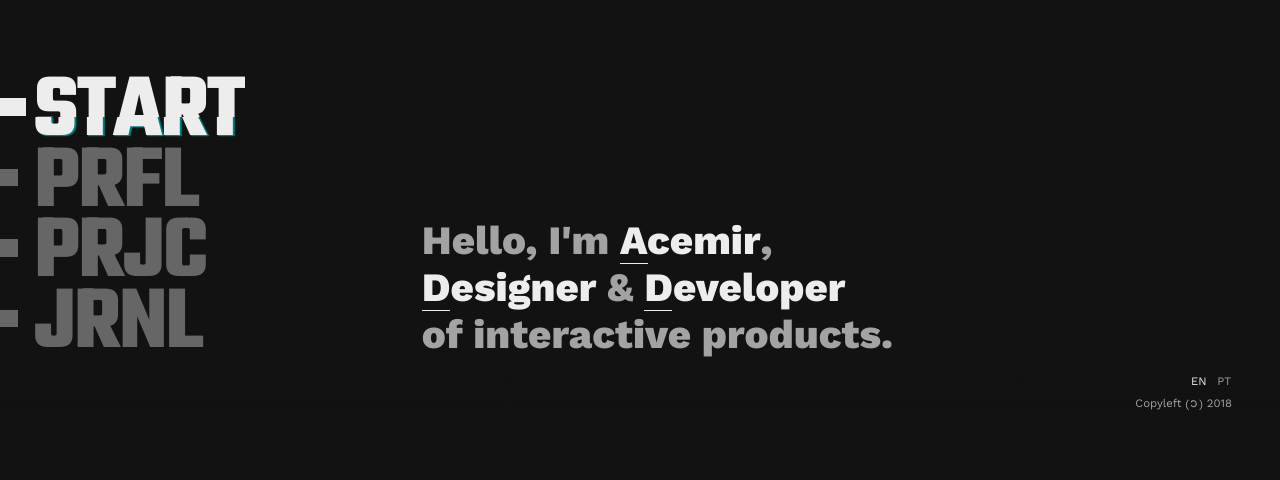
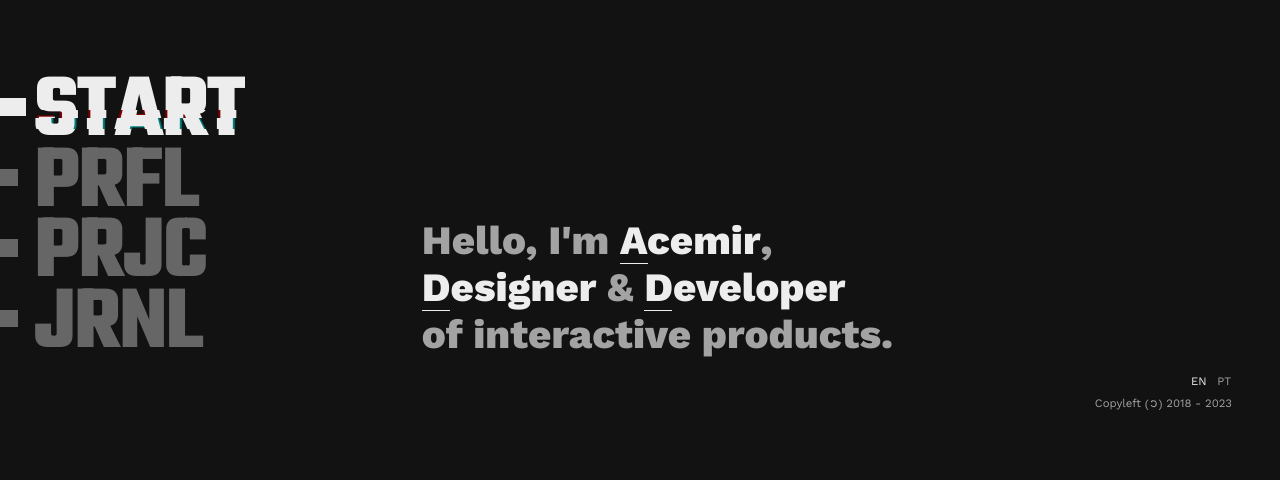
Before and after one commit to acemir/acemir.github.io, a Jekyll site: the page built from index.html, in a window 1280 px wide. Shown: the part 472-952 px from the top of the page. Built offline with Jekyll 4.4.1, drawn with Linux system fonts in a browser that asks for light colours; some web fonts are replaced.

Commit message:
feature: new year in footer

```diff
--- a/_includes/footer_root.html
+++ b/_includes/footer_root.html
@@ -8,5 +8,5 @@
       <li><a href="#">Behance</a></li>
     </ul>
   </nav> -->
-  <p>Copyleft <span class="copyleft">(<svg xmlns="http://www.w3.org/2000/svg" xmlns:xlink="http://www.w3.org/1999/xlink" viewBox="0 0 11 15.1"><path d="M5.2,7.1c1.2,0,2.1,0.4,2.7,1.1c0.7,0.7,1,1.7,1,2.9c0,1.3-0.3,2.2-1,2.9c-0.7,0.7-1.6,1.1-2.7,1.1c-0.8,0-1.5-0.2-2-0.6c-0.6-0.4-1-1-1.2-1.7L3,12.4c0.1,0.5,0.4,0.9,0.7,1.2C4.1,13.9,4.6,14,5.2,14C6,14,6.6,13.8,7,13.2c0.4-0.5,0.7-1.2,0.7-2.2c0-0.9-0.2-1.6-0.7-2.2C6.6,8.4,6,8.2,5.2,8.2c-1,0-1.7,0.5-2.1,1.5L2,9.1C2.3,8.5,2.7,8,3.2,7.6C3.7,7.2,4.4,7.1,5.2,7.1z"/></svg>)</span> 2018</p>
+  <p>Copyleft <span class="copyleft">(<svg xmlns="http://www.w3.org/2000/svg" xmlns:xlink="http://www.w3.org/1999/xlink" viewBox="0 0 11 15.1"><path d="M5.2,7.1c1.2,0,2.1,0.4,2.7,1.1c0.7,0.7,1,1.7,1,2.9c0,1.3-0.3,2.2-1,2.9c-0.7,0.7-1.6,1.1-2.7,1.1c-0.8,0-1.5-0.2-2-0.6c-0.6-0.4-1-1-1.2-1.7L3,12.4c0.1,0.5,0.4,0.9,0.7,1.2C4.1,13.9,4.6,14,5.2,14C6,14,6.6,13.8,7,13.2c0.4-0.5,0.7-1.2,0.7-2.2c0-0.9-0.2-1.6-0.7-2.2C6.6,8.4,6,8.2,5.2,8.2c-1,0-1.7,0.5-2.1,1.5L2,9.1C2.3,8.5,2.7,8,3.2,7.6C3.7,7.2,4.4,7.1,5.2,7.1z"/></svg>)</span> 2018 - {{ site.time | date: "%Y" }}</p>
 </footer>
```
